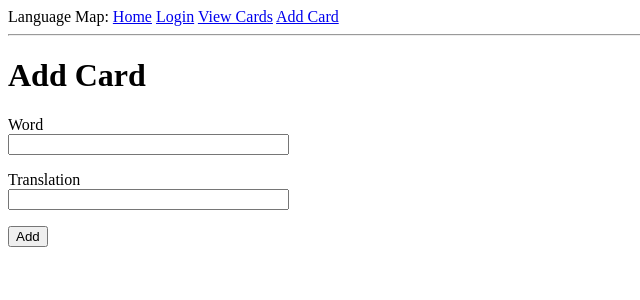
After one commit to allisongoldstein/Pyxis, a Flask app: page /addCard in a window 1280 px wide. The commit adds this page. Shown: the top 300 px of the page, without its empty margins (0-640 px from the left). Run offline with Flask 2, Linux system fonts and the light colour scheme.

Commit message:
add cards to db

```diff
--- a/app/forms.py
+++ b/app/forms.py
@@ -4,6 +4,7 @@ from flask_wtf import FlaskForm
 from wtforms import StringField, PasswordField, BooleanField, SubmitField
 from wtforms.validators import DataRequired, ValidationError, Email, EqualTo
 from app.models import User
+from app.models import Card
 
 class LoginForm(FlaskForm):
     username = StringField('Username', validators=[DataRequired()])
@@ -28,3 +29,13 @@ class RegistrationForm(FlaskForm):
         user = User.query.filter_by(email=email.data).first()
         if user is not None:
             raise ValidationError('Please use a different email address.')
+
+class AddCard(FlaskForm):
+    word = StringField('Word', validators=[DataRequired()])
+    translation = StringField('Translation')
+    submit = SubmitField('Add')
+
+    def validate_word(self, word):
+        w = Card.query.filter_by(word=word.data).first()
+        if w is not None:
+            raise ValidationError('Word already in deck.')
--- a/app/routes.py
+++ b/app/routes.py
@@ -7,9 +7,9 @@ from flask_login import logout_user
 from flask_login import login_required
 from flask import request
 from werkzeug.urls import url_parse
-from app.models import User
+from app.models import Card, User
 from app import db
-from app.forms import RegistrationForm
+from app.forms import RegistrationForm, AddCard
 
 @app.route('/')
 @app.route('/index')
@@ -42,7 +42,7 @@ def logout():
     logout_user()
     return redirect(url_for('index'))
 
-@app.route('/register')
+@app.route('/register', methods=['GET', 'POST'])
 def register():
     if current_user.is_authenticated:
         return redirect(url_for('index'))
@@ -55,3 +55,14 @@ def register():
         flash('You have successfully registered.')
         return redirect(url_for('login'))
     return render_template('register.html', title='Register', form=form)
+
+@app.route('/addCard', methods=['GET', 'POST'])
+def addCard():
+    form = AddCard()
+    if form.validate_on_submit():
+        card = Card(word=form.word.data, translation=form.translation.data)
+        db.session.add(card)
+        db.session.commit()
+        flash('You have successfully added ' + form.word.data + ' to your deck!')
+        return redirect(url_for('index'))
+    return render_template('addCard.html', title='Add New Card', form=form)
--- /dev/null
+++ b/app/templates/addCard.html
@@ -0,0 +1,23 @@
+{% extends "base.html" %}
+
+{% block content %}
+    <h1>Add Card</h1>
+    <form action="" method="POST">
+        {{ form.hidden_tag() }}
+        <p>
+            {{ form.word.label }}<br>
+            {{ form.word(size=32) }}<br>
+            {% for error in form.word.errors %}
+            <span style="color: red;">[{{ error }}]</span>
+            {% endfor %}
+        </p>
+        <p>
+            {{ form.translation.label }}<br>
+            {{ form.translation(size=32) }}<br>
+            {% for error in form.word.errors %}
+            <span style="color: red;">[{{ error }}]</span>
+            {% endfor %}
+        </p>
+        <p>{{ form.submit() }}</p>
+    </form>
+{% endblock %}
--- a/app/templates/base.html
+++ b/app/templates/base.html
@@ -10,8 +10,10 @@
             {%if current_user.is_anonymous %}
             <a href="/login">Login</a>
             {% else %}
-            <a href="logout">Logout</a>
+            <a href="/logout">Logout</a>
             {% endif %}
+            <a href="/cards.html">View Cards</a>
+            <a href="/addCard">Add Card</a>
             <hr>
             {% with messages = get_flashed_messages() %}
             {% if messages %}
--- /dev/null
+++ b/app/templates/cards.html
@@ -0,0 +1,6 @@
+{% extends "base.html" %}
+
+{% block content %}
+    {% for card in cards %}
+    {% endfor %}
+{% endblock %}
--- a/app/templates/register.html
+++ b/app/templates/register.html
@@ -2,7 +2,7 @@
 
 {% block content %}
     <h1>Register</h1>
-    <form action="" method="post">
+    <form action="" method="POST">
         {{ form.hidden_tag() }}
         <p>
             {{ form.username.label }}<br>
```
Also changed, not shown: app/models.py (+8 -0 lines), migrations/versions/34cbeb8c0a3a_cards_table.py (added, +30 -0 lines), migrations/versions/73776afc7dd7_cards_table.py (added, +34 -0 lines), app.db.
